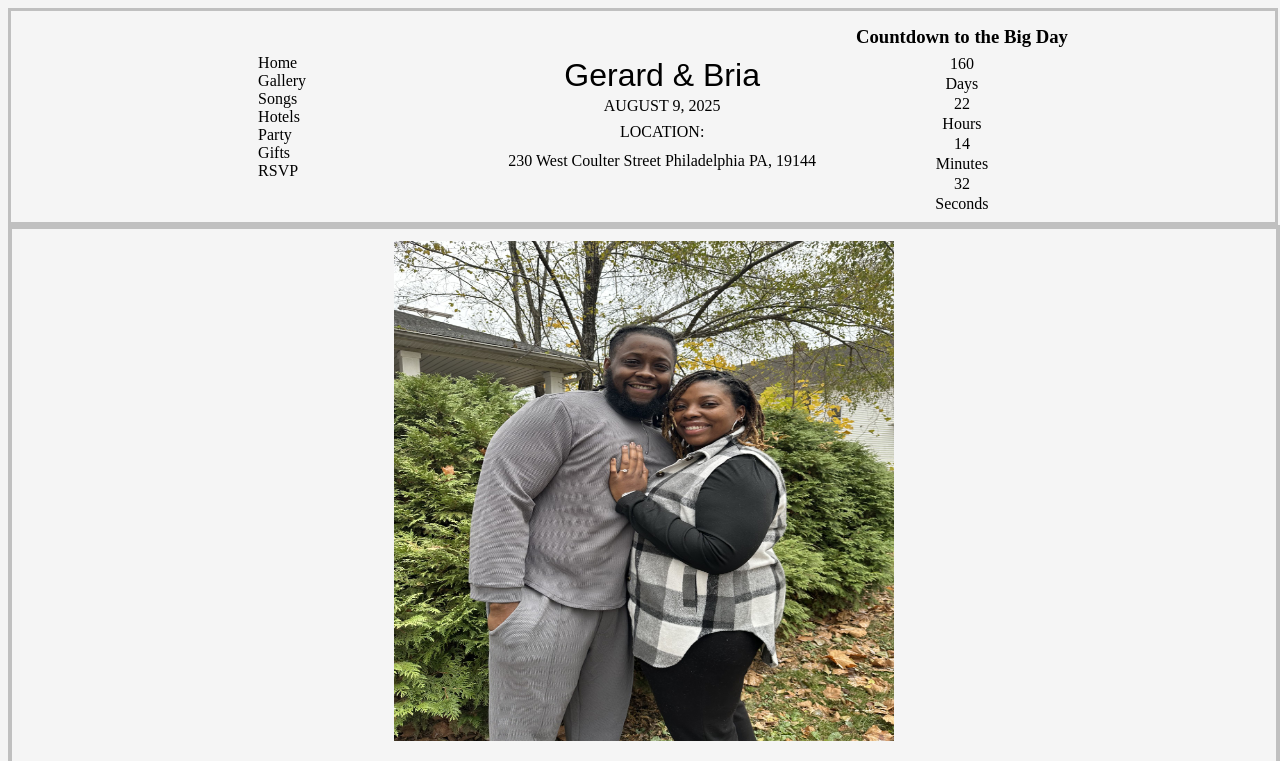
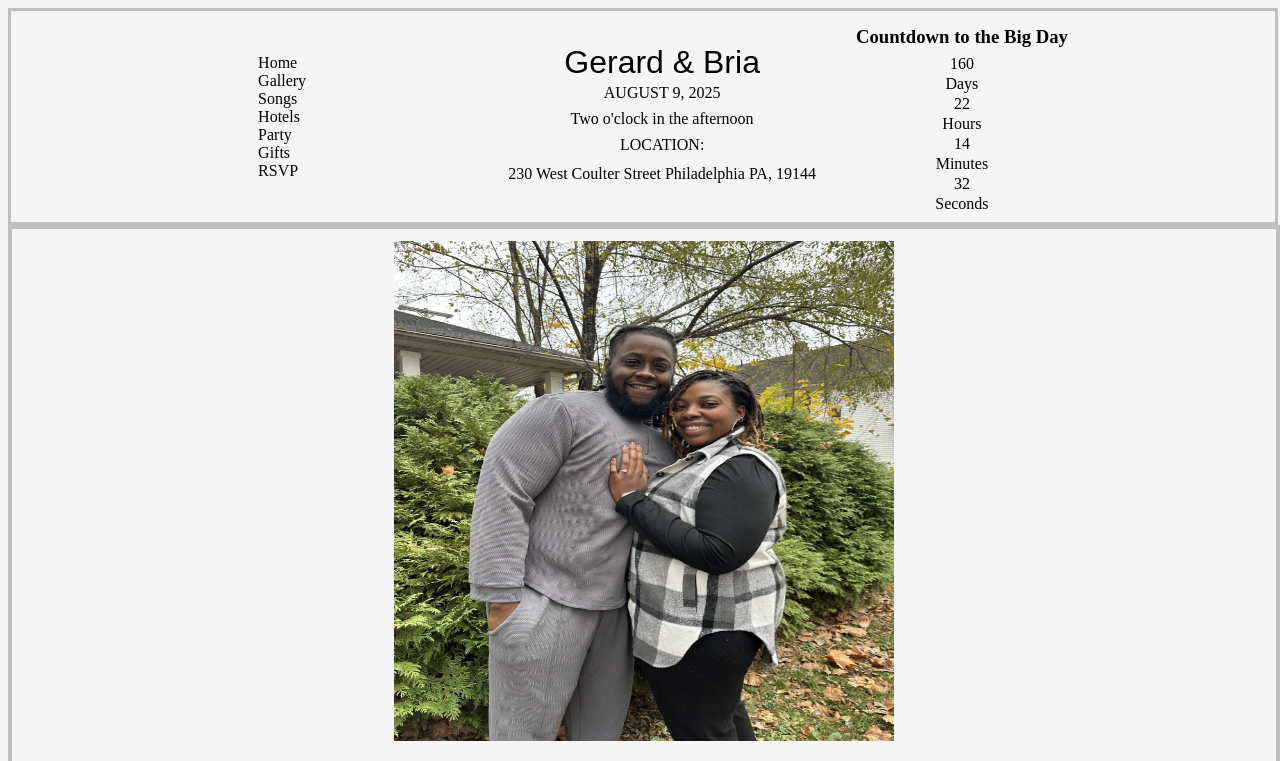
Before and after one commit to Birdseyedevelopment/Wearethelovebirds, a Next.js app: page / in a window 1280 px wide. Shown: the top 761 px of the page. Built offline with nearby package versions, Linux system fonts and the light colour scheme; a web font is replaced by a local one.

Commit message:
Update header.js

```diff
--- a/src/app/components/header.js
+++ b/src/app/components/header.js
@@ -23,6 +23,7 @@ return (
       <div className= {styles.titleinfo}>
       <div className={styles.ourNames}><h1 className={monsieurLaDoulaise.className} >Gerard & Bria</h1></div>
       <p>AUGUST 9, 2025</p>
+      <p>Two o'clock in the afternoon</p>
       <p>LOCATION:</p>
       <p className={styles.address}>230 West Coulter Street Philadelphia PA, 19144</p>
       </div>
```
